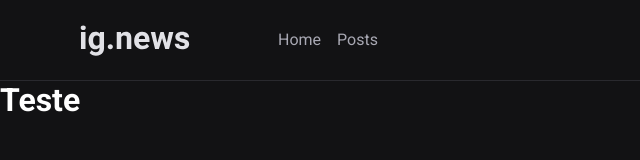
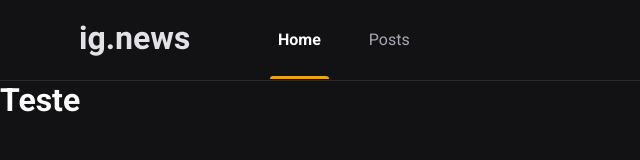
Before and after one commit to Hedg0305/ig-news, a Next.js app: page / in a window 1280 px wide. Shown: the top 160 px of the page, without its empty margins (0-640 px from the left). Built offline with nearby package versions, Linux system fonts and the light colour scheme.

Commit message:
class 10

```diff
--- a/src/components/Header/index.tsx
+++ b/src/components/Header/index.tsx
@@ -6,7 +6,9 @@
       <div className={styles.headerContent}>
         <img src='/images/logo.svg' alt='ig.news' />
         <nav>
-          <a href=''>Home</a>
+          <a href='' className={styles.active}>
+            Home
+          </a>
           <a href=''>Posts</a>
         </nav>
       </div>
--- a/src/components/Header/styles.module.scss
+++ b/src/components/Header/styles.module.scss
@@ -24,11 +24,31 @@
       line-height: 5rem;
       color: var(--gray-300);
 
-      transition: color 0.2;
+      transition: color 0.2s;
 
       &:hover {
         color: var(--white);
       }
+
+      & + a {
+        margin-left: 2rem;
+      }
+
+      &.active {
+        color: var(--white);
+        font-weight: 700;
+      }
+
+      &.active::after {
+        content: '';
+        height: 3px;
+        border-radius: 3px 3px 0 0;
+        width: 100%;
+        position: absolute;
+        bottom: 1px;
+        left: 0;
+        background-color: var(--yellow-500);
+      }
     }
   }
 }
```
